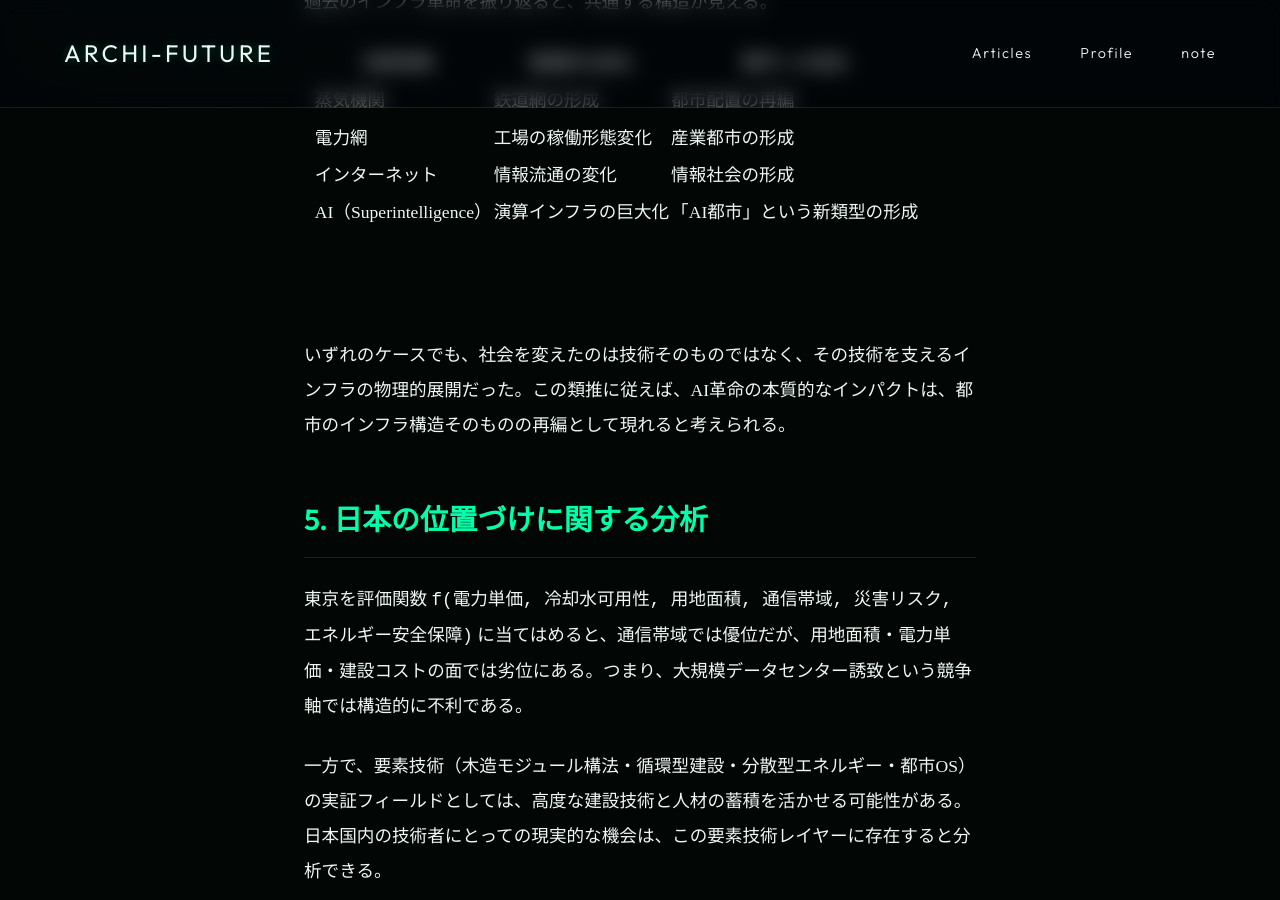
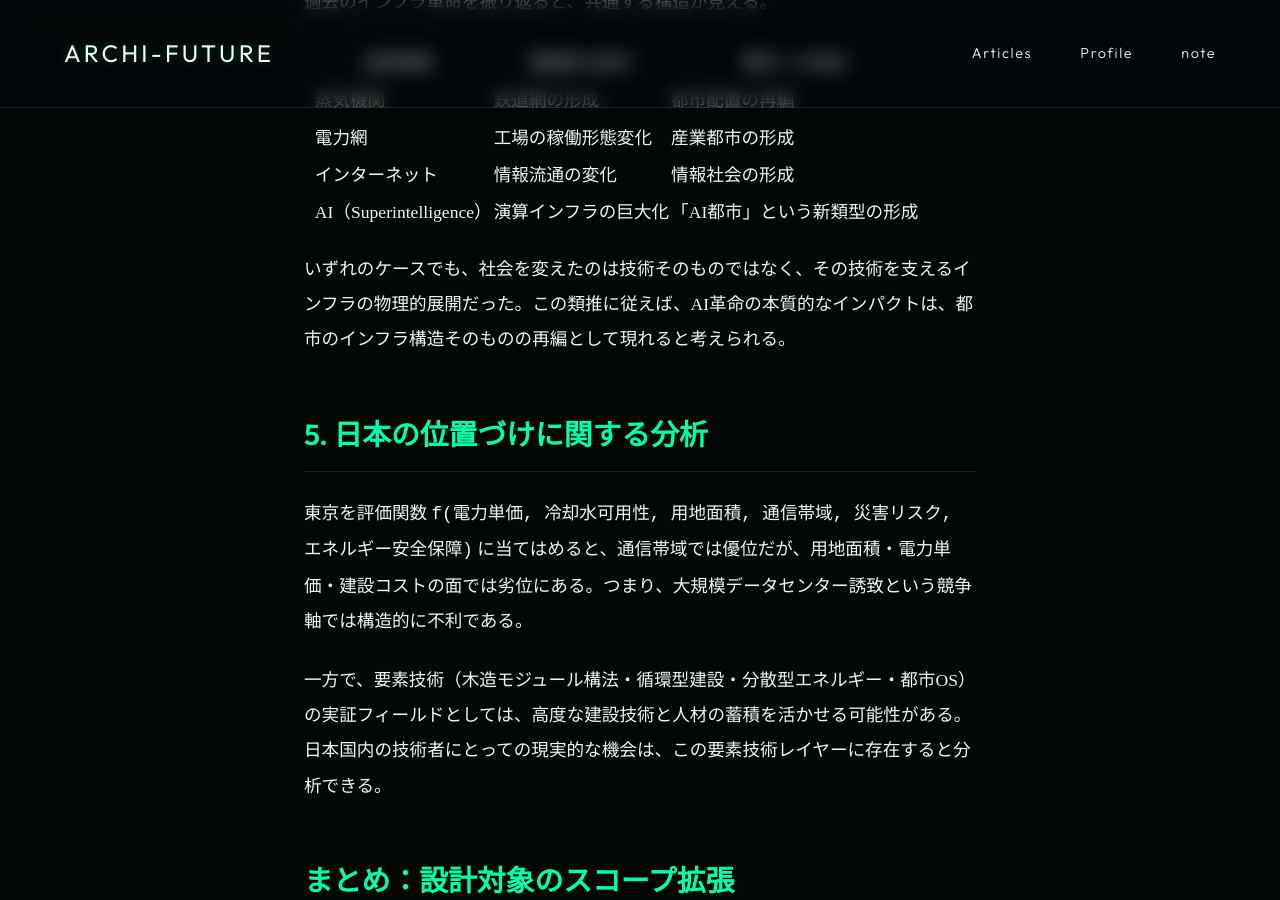
Before and after one commit to phity-j/wood0, a Jekyll site: the page built from _posts/2026-07-03-ai.md, in a window 1280 px wide and 900 px high, scrolled down 2534 px. Built offline with Jekyll 4.4.1, drawn with Linux system fonts in a browser that asks for light colours.

Commit message:
Update _posts/2026-07-03-ai.md (via Pages CMS)

```diff
--- a/_posts/2026-07-03-ai.md
+++ b/_posts/2026-07-03-ai.md
@@ -57,8 +57,7 @@ AIインフラの技術更新サイクルは短い。GPU世代交代・冷却方
 | &nbsp;&nbsp;AI（Superintelligence） | 演算インフラの巨大化 | 「AI都市」という新類型の形成 |
 
 
-
- <br><br>
+<div style="margin-top:20px;"></div>
  いずれのケースでも、社会を変えたのは技術そのものではなく、その技術を支えるインフラの物理的展開だった。この類推に従えば、AI革命の本質的なインパクトは、都市のインフラ構造そのものの再編として現れると考えられる。
 
 ## 5. 日本の位置づけに関する分析
```
